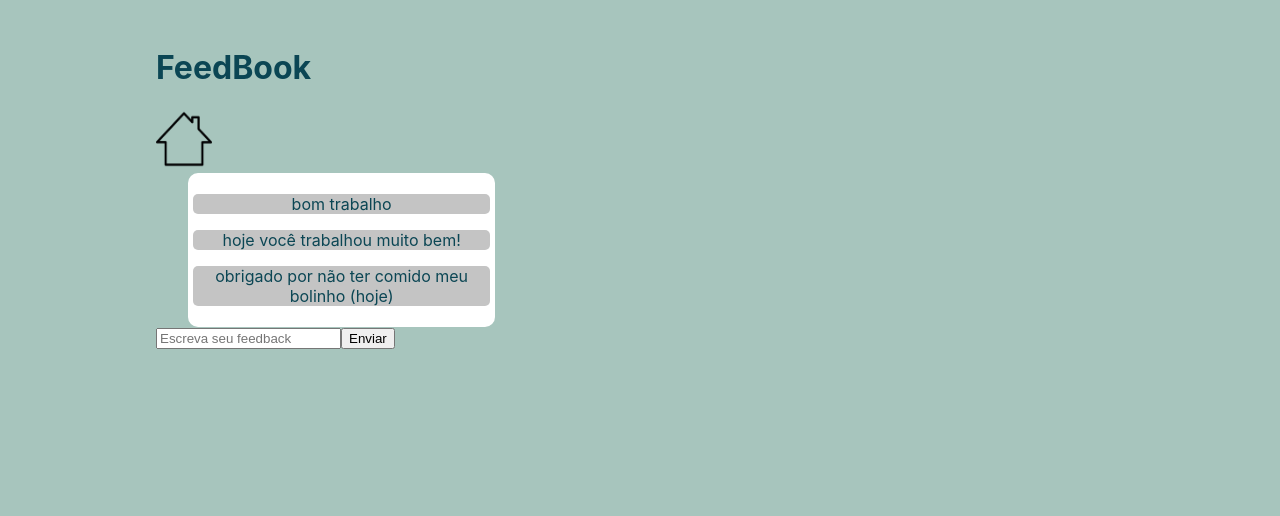
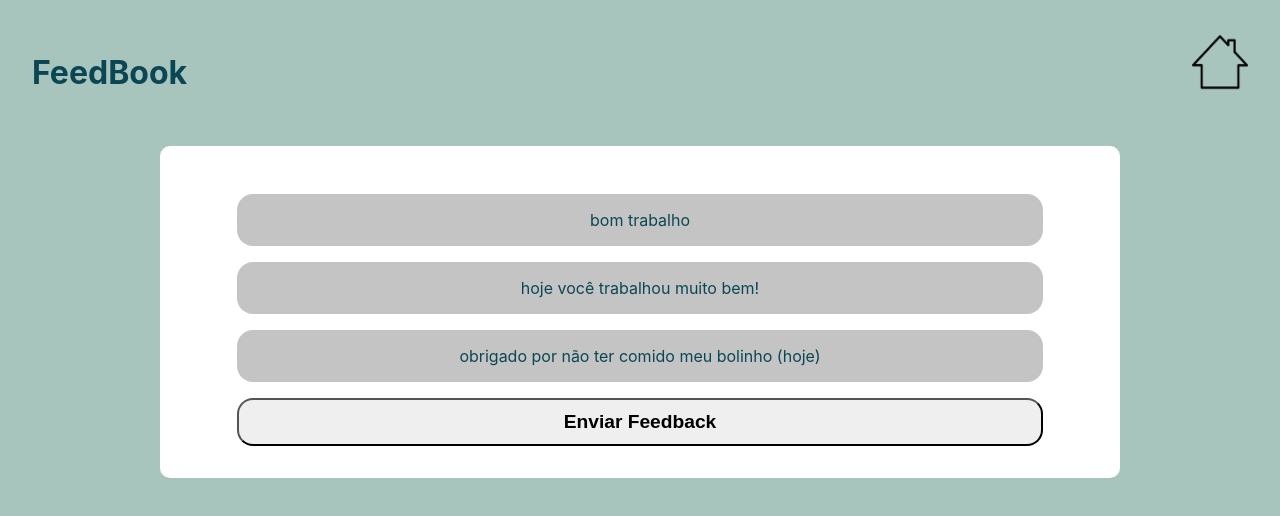
Before and after one commit to viniciusfer01/feedbook, a React (Create React App) app: page /feedback in a window 1280 px wide. Shown: the top 516 px of the page. Built offline with nearby package versions, Linux system fonts and the light colour scheme.

Commit message:
agora e possivel adicionar feedbacks e algumas mudanças na estilizaçao

```diff
--- a/src/App.css
+++ b/src/App.css
@@ -1,24 +1,26 @@
 body {
-  background-color: #A7C5BD;
+  background-color: #a7c5bd;
 }
 
 .App {
-  position: fixed;
   top: 27px;
   left: 156px;
-  color: #0B4654;
+  color: #0b4654;
 }
 
 .content {
   margin: auto;
   background-color: white;
-  max-width: 80%;
+  max-width: 70%;
   border-radius: 10px;
-  padding: 5px;
+  padding: 2rem;
+  text-align: center;
 }
 
-.feedback {
-  background-color: #C4C4C4;
-  border-radius: 5px;
-  text-align: center;
+.toggleFeedback {
+  width: 90%;
+  height: 3rem;
+  border-radius: 1rem;
+  font-size: larger;
+  font-weight: bold;
 }
--- a/src/App.js
+++ b/src/App.js
@@ -1,23 +1,19 @@
 import { Switch, Route, Redirect } from "react-router-dom";
 import "./App.css";
+import Header from "./components/Header";
 import PrivateFeedbackList from "./pages/PrivateFeedbackList";
 import ProxPagina from "./pages/ProxPagina";
-
-const FEEDBACK = [
-  "bom trabalho",
-  "hoje você trabalhou muito bem!",
-  "obrigado por não ter comido meu bolinho (hoje)",
-];
 
 function App() {
   return (
     <div className="App">
+      <Header />
       <Switch>
         <Route path="/" exact>
           <Redirect to="/feedback" />
         </Route>
         <Route path="/feedback">
-          <PrivateFeedbackList feedbacks={FEEDBACK} />
+          <PrivateFeedbackList />
         </Route>
         <Route path="/nome-da-prox-pagina">
           <ProxPagina />
--- /dev/null
+++ b/src/components/AddFeedbackButton.js
@@ -0,0 +1,44 @@
+import { useState } from "react";
+
+const AddFeedbackButton = (props) => {
+  const [inputValue, setInputValue] = useState("");
+  const [isInputActive, setisInputActive] = useState(false);
+
+  const changeInputState = () => {
+    setisInputActive(!isInputActive);
+  };
+
+  const handleNewFeedback = () => {
+    if (inputValue.length > 0) {
+      props.addFeedback({ content: inputValue });
+      setInputValue("");
+      changeInputState();
+    }
+  };
+
+  if (isInputActive) {
+    return (
+      <>
+        <input
+          value={inputValue}
+          onChange={(e) => {
+            setInputValue(e.target.value);
+          }}
+          type="text"
+          placeholder="Escreva seu feedback"
+        />
+        <button onClick={handleNewFeedback}>Enviar</button>
+      </>
+    );
+  } else {
+    return (
+      <div className="botao">
+        <button className="toggleFeedback" onClick={changeInputState}>
+          Enviar Feedback
+        </button>
+      </div>
+    );
+  }
+};
+
+export default AddFeedbackButton;
--- /dev/null
+++ b/src/components/Header.css
@@ -0,0 +1,5 @@
+header {
+  padding: 2rem;
+  display: flex;
+  justify-content: space-between;
+}
--- a/src/components/Header.js
+++ b/src/components/Header.js
@@ -1,4 +1,5 @@
 import house from "../assets/house.png";
+import "./Header.css";
 
 const Header = () => {
   return (
--- /dev/null
+++ b/src/components/PrivateFeedbacks.css
@@ -0,0 +1,10 @@
+.feedbacks {
+  margin: auto;
+  max-width: 90%;
+}
+
+.feedback {
+  padding: 1rem;
+  background-color: #c4c4c4;
+  border-radius: 1rem;
+}
--- /dev/null
+++ b/src/components/PrivateFeedbacks.js
@@ -0,0 +1,18 @@
+import "./PrivateFeedbacks.css";
+
+const PrivateFeedbacks = (props) => {
+  const feedbacks = props.feedbacks;
+
+  return (
+    <div className="feedbacks">
+      {feedbacks.map((feedback) => {
+        return (
+          <p key={feedback.id} className="feedback">
+            {feedback.content}
+          </p>
+        );
+      })}
+    </div>
+  );
+};
+export default PrivateFeedbacks;
--- a/src/pages/PrivateFeedbackList.js
+++ b/src/pages/PrivateFeedbackList.js
@@ -1,39 +1,40 @@
-import Header from "../components/Header";
 import { useState } from "react";
 
+import AddFeedbackButton from "../components/AddFeedbackButton";
+import PrivateFeedbacks from "../components/PrivateFeedbacks";
+
 const PrivateFeedbackList = (props) => {
-  const feedbacks = props.feedbacks;
-  const [isInputActive, setisInputActive] = useState(false);
+  const [feedbacks, setFeedbacks] = useState([
+    { id: "1", from: "elisa", to: "viniboy", content: "bom trabalho" },
+    {
+      id: "2",
+      from: "gabi",
+      to: "viniboy",
+      content: "hoje você trabalhou muito bem!",
+    },
+    {
+      id: "3",
+      from: "paulo",
+      to: "viniboy",
+      content: "obrigado por não ter comido meu bolinho (hoje)",
+    },
+  ]);
 
-  function botaoEnviarFeedback(){
-    if(!isInputActive){
-      return (
-        <div className="botao">
-        <button onClick={setisInputActive(true)}>Enviar Feedback</button>;
-      </div>
-      )
-    }
-
-    else{
-      return (<>
-      <input type='text' placeholder='Escreva seu feedback' />
-      <button>Enviar</button>
-      </>
-      )
-    }
-  }
+  const addNewFeedbackHandler = (newFeedback) => {
+    const newFeedbackItem = {
+      ...newFeedback,
+      id: Math.random().toString(),
+      to: "unknown",
+      from: "unknown",
+    };
+    setFeedbacks([...feedbacks, newFeedbackItem]);
+  };
 
   return (
-    <>
-      <Header />
-      <div className="content">
-        {feedbacks.map((feedback) => {
-          return <p className="feedback">{feedback}</p>;
-        })}
-      </div>
-
-      {botaoEnviarFeedback()}
-    </>
+    <div className="content">
+      <PrivateFeedbacks feedbacks={feedbacks} />
+      <AddFeedbackButton addFeedback={addNewFeedbackHandler} />
+    </div>
   );
 };
 export default PrivateFeedbackList;
--- a/src/pages/ProxPagina.js
+++ b/src/pages/ProxPagina.js
@@ -1,9 +1,6 @@
-import Header from "../components/Header";
-
 const ProxPagina = () => {
   return (
     <>
-      <Header />
       <h1>Essa é a próxima página!</h1>
     </>
   );
```
